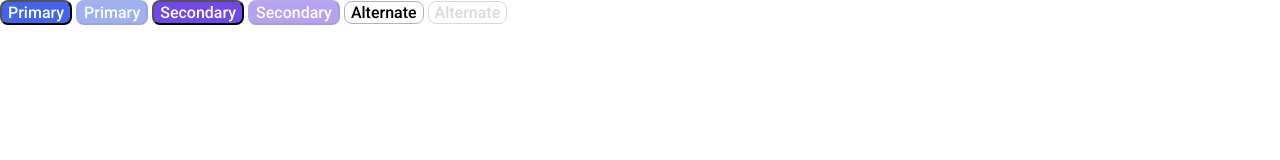
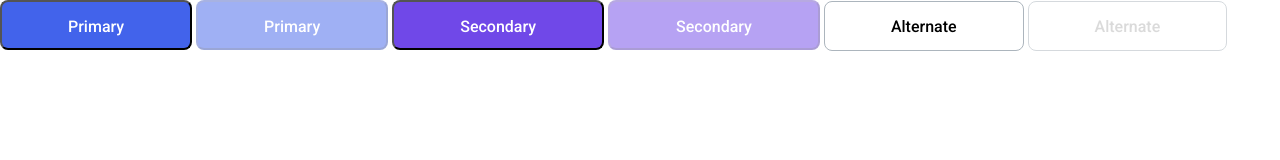
Before and after one commit to js-tasks-ru/htmlcss-20230124_kira-ismailova, a website: page 03-lection1/01-button/index.html in a window 1280 px wide. Drawn offline with Linux system fonts and the light colour scheme.

Commit message:
fixed two

```diff
--- a/03-lection1/01-button/button.css
+++ b/03-lection1/01-button/button.css
@@ -4,67 +4,51 @@
     font-weight: 500;
     font-size: 16px;
     line-height: 19px;
+    padding: 15px 66px 14px 66px;
+    height: 50px;
+    cursor: pointer;
 }
 
 .button_primary {
     background: #4263EB;
-    color: white;
+    color: #fff;
 }
 
 .button_primary:hover {
     background: #2342C0;
-    cursor: pointer;
 }
 
 .button_primary:active {
     box-shadow: 6px 3px 3px gray;
 }
 
-.button_primary:disabled {
-    background: #4263EB;
-    color: white;
+.button:disabled {
     pointer-events: none;
     opacity: 0.5;
 }
 
 .button_secondary {
     background: #7048E8;
-    color: white;
+    color: #fff;
 }
 
 .button_secondary:hover {
     background: #5028C6;
-    cursor: pointer;
 }
 
 .button_secondary:active {
     box-shadow: 6px 3px 3px gray;
 }
 
-.button_secondary:disabled {
-    background: #7048E8;
-    color: white;
-    pointer-events: none;
-    opacity: 0.5;
-}
-
 .button_alternate {
-    background: white;
+    background: #fff;
     border: 1px solid #ACB5BD;
 }
 
 .button_alternate:hover {
     border: 1px solid #212429;
-    cursor: pointer;
 }
 
 .button_alternate:active {
     box-shadow: 6px 3px 3px gray;
 }
-
-.button_alternate:disabled {
-    background: white;
-    border: 1px solid #ACB5BD;
-    pointer-events: none;
-    opacity: 0.5;
-}
```
